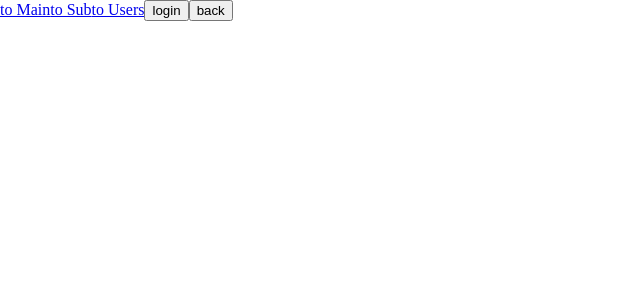
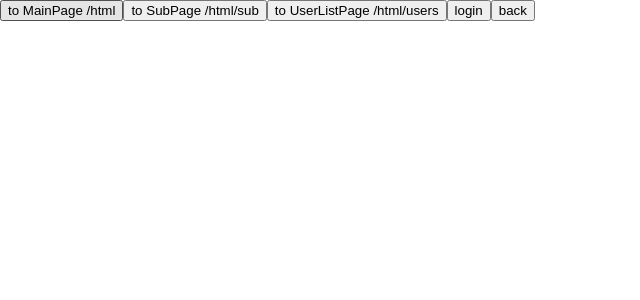
Before and after one commit to hassoubeat/vue3.js-template, a Vue app: page / in a window 1280 px wide. Shown: the top 300 px of the page, without its empty margins (0-640 px from the left). Built offline with nearby package versions, Linux system fonts and the light colour scheme; the HTML template or start-up script is replaced by a standard one.

Commit message:
Update router-link tag button support Vue3

```diff
--- a/src/js/components/SubPage/index.vue
+++ b/src/js/components/SubPage/index.vue
@@ -1,9 +1,12 @@
 <template>
   <div>
     <h1>{{h1_text}}</h1>
-    <span class="red">{{ message }}</span><br>
-    <router-link tag="button" to="/html/sub/children1">to Sub Children1</router-link>
-    <router-link tag="button" to="/html/sub/children2">to Sub Children2(reqired login)</router-link>
+    <router-link to="/html/sub/children1" v-slot="{navigate}">
+      <button v-on:click="navigate">to SubChildren1Page /html/sub/children1</button>
+    </router-link>
+    <router-link to="/html/sub/children2" v-slot="{navigate}">
+      <button v-on:click="navigate">to SubChildren2Page /html/sub/children2</button>
+    </router-link>
     <router-view></router-view>
   </div>
 </template>
@@ -16,7 +19,6 @@
     data: function() {
       return {
         h1_text: "Vue.js KichenSink Sub Page",
-        message: "this page is .vue file"
       }
     }
   };
--- a/src/js/components/app.vue
+++ b/src/js/components/app.vue
@@ -1,7 +1,13 @@
 <template>
-  <router-link tag="button" to="/html">to Main</router-link>
-  <router-link tag="button" to="/html/sub">to Sub</router-link>
-  <router-link tag="button" to="/html/users">to Users</router-link>
+  <router-link to="/html" v-slot="{navigate}">
+    <button v-on:click="navigate">to MainPage /html</button>
+  </router-link>
+  <router-link to="/html/sub" v-slot="{navigate}">
+    <button v-on:click="navigate">to SubPage /html/sub</button>
+  </router-link>
+  <router-link to="/html/users" v-slot="{navigate}">
+    <button v-on:click="navigate">to UserListPage /html/users</button>
+  </router-link>
   <button v-if="!isLogin" v-on:click="login">login</button>
   <button v-if="isLogin" v-on:click="logout">logout</button>
   <button v-on:click="goBack()">back</button>
```
